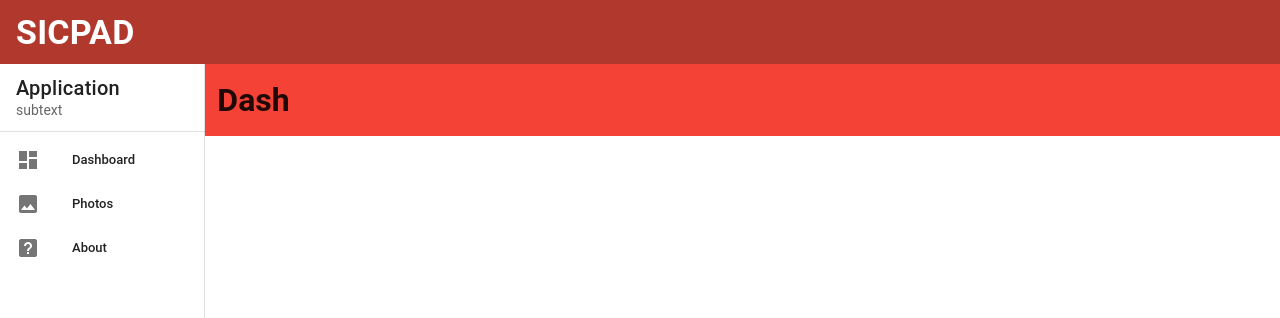
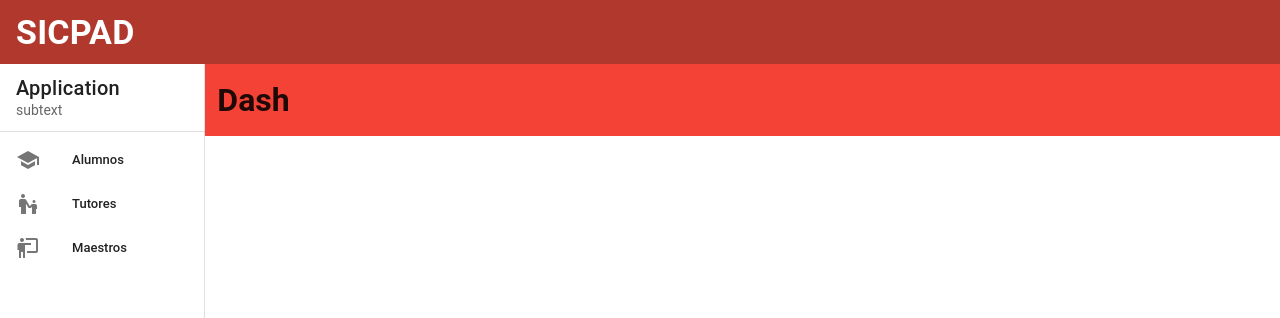
Before and after one commit to GCastilloDev/sicpad-frontend, a Vue app: page /dashboard in a window 1280 px wide. Shown: the top 318 px of the page. Built offline with nearby package versions, Linux system fonts and the light colour scheme; a small style sheet from the web is missing.

Commit message:
MENU CON LINKS

```diff
--- a/src/layouts/auth.vue
+++ b/src/layouts/auth.vue
@@ -17,7 +17,12 @@
             <v-divider></v-divider>
 
             <v-list dense nav>
-              <v-list-item v-for="item in items" :key="item.title" link>
+              <v-list-item
+                v-for="item in items"
+                :key="item.title"
+                :to="{ name: item.to }"
+                link
+              >
                 <v-list-item-icon>
                   <v-icon>{{ item.icon }}</v-icon>
                 </v-list-item-icon>
@@ -47,9 +52,9 @@
     },
     data: () => ({
       items: [
-        { title: 'Dashboard', icon: 'mdi-view-dashboard' },
-        { title: 'Photos', icon: 'mdi-image' },
-        { title: 'About', icon: 'mdi-help-box' },
+        { title: 'Alumnos', icon: 'mdi-school', to: 'FamilyGuy' },
+        { title: 'Tutores', icon: 'mdi-human-male-child', to: 'FamilyGuy' },
+        { title: 'Maestros', icon: 'mdi-teach', to: 'FamilyGuy' },
       ],
       right: null,
     }),
```
